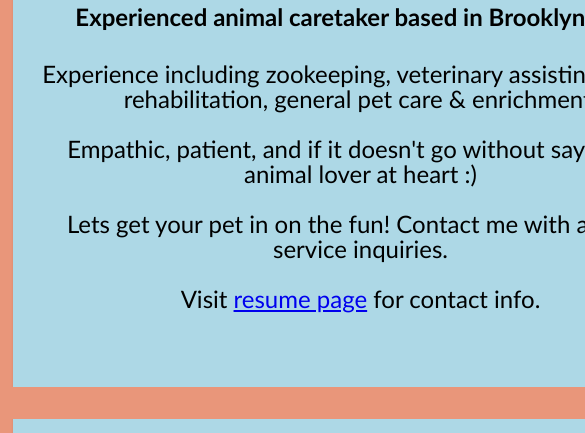
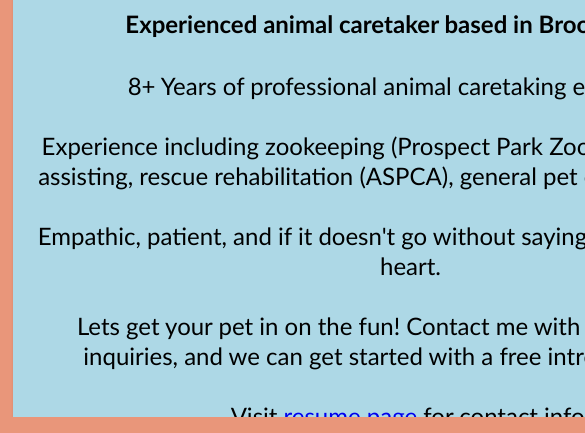
Before and after one commit to beaulazear/beaus-website, a plain HTML site: page index.html in a window 390 px wide. Shown: the part 224-657 px from the top of the page, 585 px wide, since content can reach past the window. Drawn offline with Linux system fonts and the light colour scheme.

Commit message:
making phone friendly but not so desktop friendly

```diff
--- a/beausWebsite.css
+++ b/beausWebsite.css
@@ -70,12 +70,13 @@ fieldset {
   padding-right: 20px;
   background-color: lightblue;
   box-shadow: 6px 3px 3px 5px rgba(0, 0, 0, 0.2);
-  width: 655px;
-  height: 470px;
+  width: 755px;
+  height: 500px;
   text-align: center;
   overflow: hidden;
   font-family: 'Gill Sans', 'Gill Sans MT', Calibri, 'Trebuchet MS', sans-serif;
   font-size: x-large;
+  line-height: 30px;
 }
 
 .introUl {
@@ -91,11 +92,11 @@ fieldset {
   padding-top: 0px;
   background-color: lightblue;
   box-shadow: 6px 3px 3px 5px rgba(0, 0, 0, 0.2);
-  width: 695px;
+  width: 795px;
   height: 500px;
   text-align: center;
   overflow: auto;
-
+  font-size: x-large;
 }
 
 .testiUl {
--- a/index.html
+++ b/index.html
@@ -14,12 +14,13 @@
     <div class="introduction">
       <h2>Your pet's best friend!</h2>
       <h4>Experienced animal caretaker based in Brooklyn, NYC</h4>
-      <p>Experience including zookeeping, veterinary assisting, rescue rehabilitation, general pet care &
+      <p>8+ Years of professional animal caretaking experience.<br>
+        <br>Experience including zookeeping (Prospect Park Zoo, WCS), veterinary assisting, rescue rehabilitation (ASPCA), general pet care &
         enrichment.<br>
         <br>
-        Empathic, patient, and if it doesn't go without saying, an animal lover at heart :)<br>
+        Empathic, patient, and if it doesn't go without saying, an animal lover at heart.<br>
         <br>
-        Lets get your pet in on the fun! Contact me with any pet service inquiries.<br>
+        Lets get your pet in on the fun! Contact me with any pet service inquiries, and we can get started with a free introduction walk!<br>
         <br>
         Visit <a href="resume.html">resume page</a> for contact info.
       </p>
```
